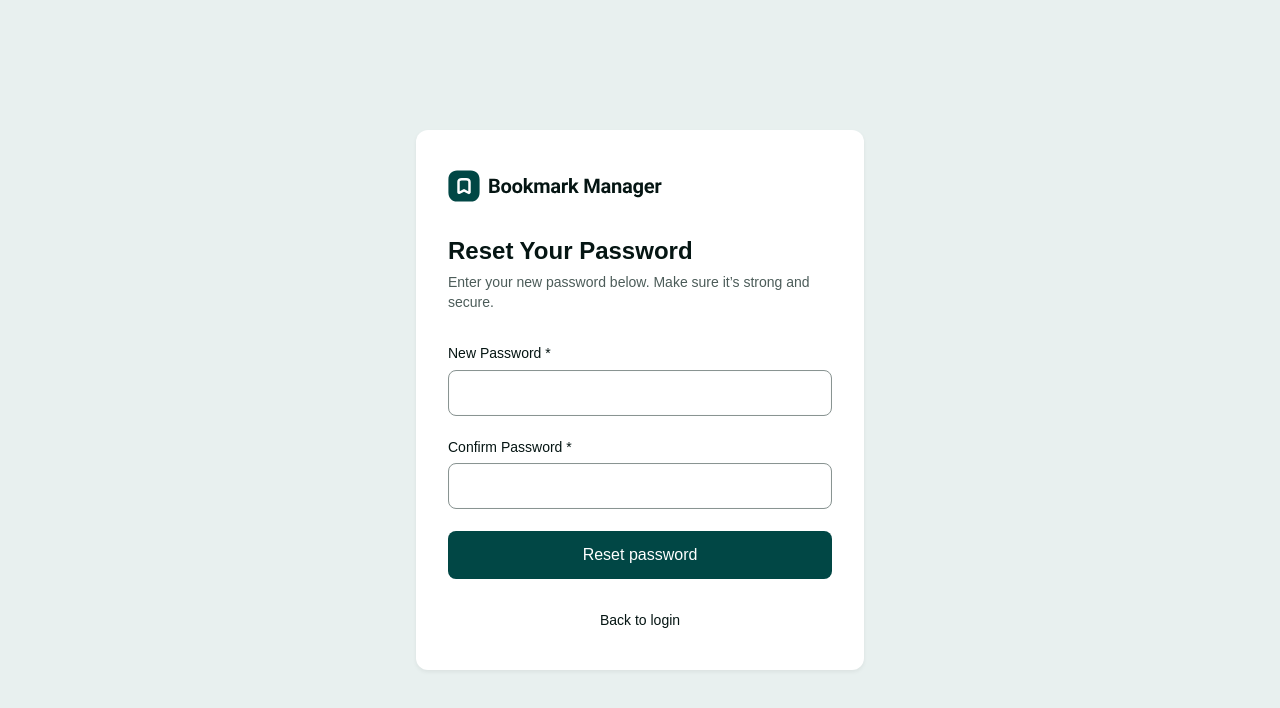
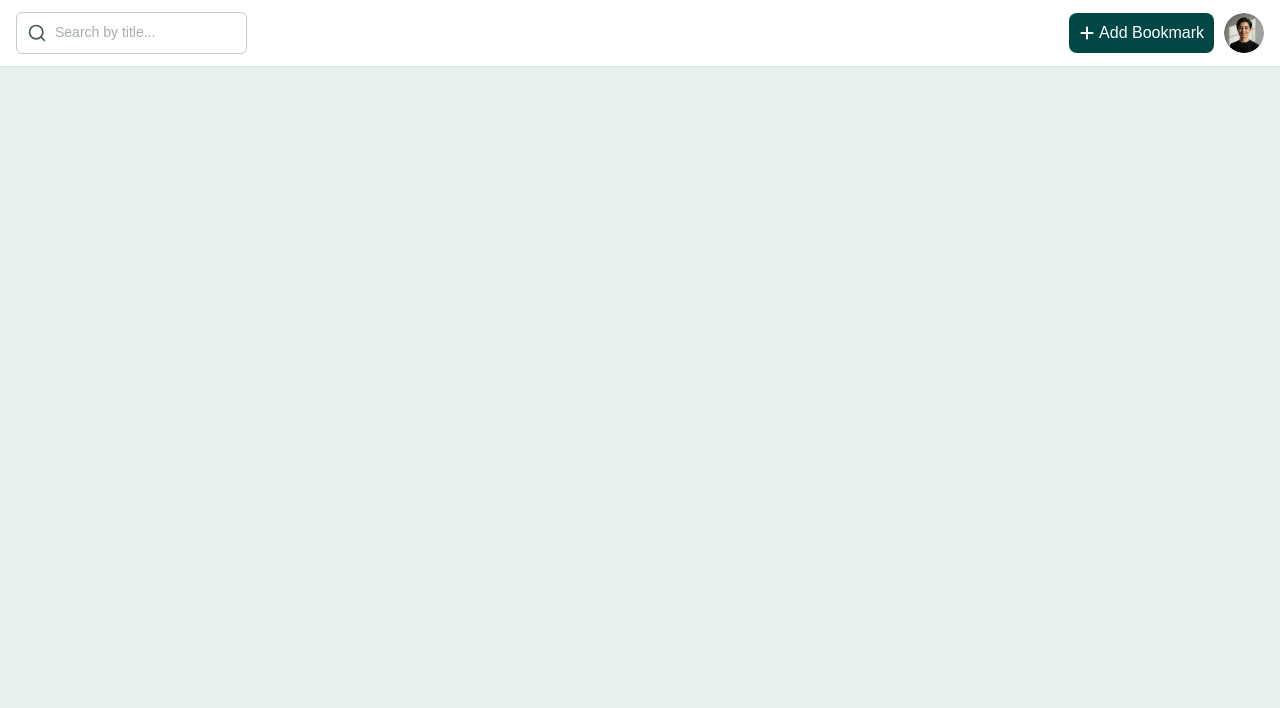
Before and after one commit to Oloude/Bookmark-Manager-App, a React (Vite) app: page / in a window 1280 px wide. Shown: the top 708 px of the page. Built offline with nearby package versions, Linux system fonts and the light colour scheme.

Commit message:
added navbar

```diff
--- a/package.json
+++ b/package.json
@@ -13,6 +13,7 @@
     "@tailwindcss/vite": "^4.2.2",
     "react": "^19.2.4",
     "react-dom": "^19.2.4",
+    "react-icons": "^5.6.0",
     "tailwindcss": "^4.2.2",
     "zustand": "^5.0.12"
   },
--- a/src/App.jsx
+++ b/src/App.jsx
@@ -1,6 +1,7 @@
 import { useEffect } from "react"
 import useBookmarkManager from "./BookmarkState"
 import Reset from "./components/auth/Reset";
+import Navbar from "./components/Navbar";
 
 function App() {
   const darkMode = useBookmarkManager(state => state.darkMode)
@@ -9,9 +10,14 @@ function App() {
     document.documentElement.setAttribute('data-theme', darkMode ? 'dark' : 'light');
   }, [darkMode])
   return (
-    <div className="bg-neutral100 dark:bg-neutral900D w-full min-h-screen flex font-manrope">
-      <Reset/>
-    </div>
+    <main className="bg-neutral100 dark:bg-neutral900D w-full min-h-screen flex font-manrope">
+
+      <div className="flex flex-col flex-1">
+        <Navbar/>
+
+      </div>
+
+    </main>
   )
 }
 
--- a/src/components/Navbar.jsx
+++ b/src/components/Navbar.jsx
@@ -0,0 +1,26 @@
+import { FaPlus } from "react-icons/fa6";
+import { FiSearch } from "react-icons/fi";
+import { IoIosMenu } from "react-icons/io";
+
+function Navbar() {
+  return (
+    <div className="px-4 py-3 bg-neutral0 border-b border-neutral300 flex justify-between items-center gap-3">
+        <div className="flex items-center gap-2.5">
+            <button className="border border-neutral400 bg-neutral0 p-2.5 rounded-md lg:hidden"><IoIosMenu className="w-5 h-5 text-neutral900"/></button>
+            <div className="border border-neutral400 rounded-md flex items-center gap-2 p-2.5 max-w-80">
+                <FiSearch className="w-5 h-5 text-neutral800 shrink-0"/>
+                <input type="search" name="" id="" className="w-full text-preset4m text-neutral800" placeholder="Search by title..." />
+
+            </div>
+
+        </div>
+        <div className="flex items-center gap-2.5">
+            <button className="shrink-0 px-2.5 py-2.5 bg-teal700 rounded-lg border-image inset-shadow-input flex items-center justify-center gap-1 text-preset3m text-neutral0">
+                <FaPlus className="text-neutral0 w-4 h-4"/> <span className="hidden md:inline">Add Bookmark</span></button>
+            <button className="shrink-0"><img src="/images/image-avatar.webp" alt="" className="w-10 h-10 rounded-full"/></button>
+        </div>
+    </div>
+  )
+}
+
+export default Navbar
--- a/src/components/Sidebar.jsx
+++ b/src/components/Sidebar.jsx
@@ -0,0 +1,9 @@
+import React from 'react'
+
+function Sidebar() {
+  return (
+    <div className='w-0'>Sidebar</div>
+  )
+}
+
+export default Sidebar
```
Also changed, not shown: 1 other file (tests, documents, lock files or other folders).
